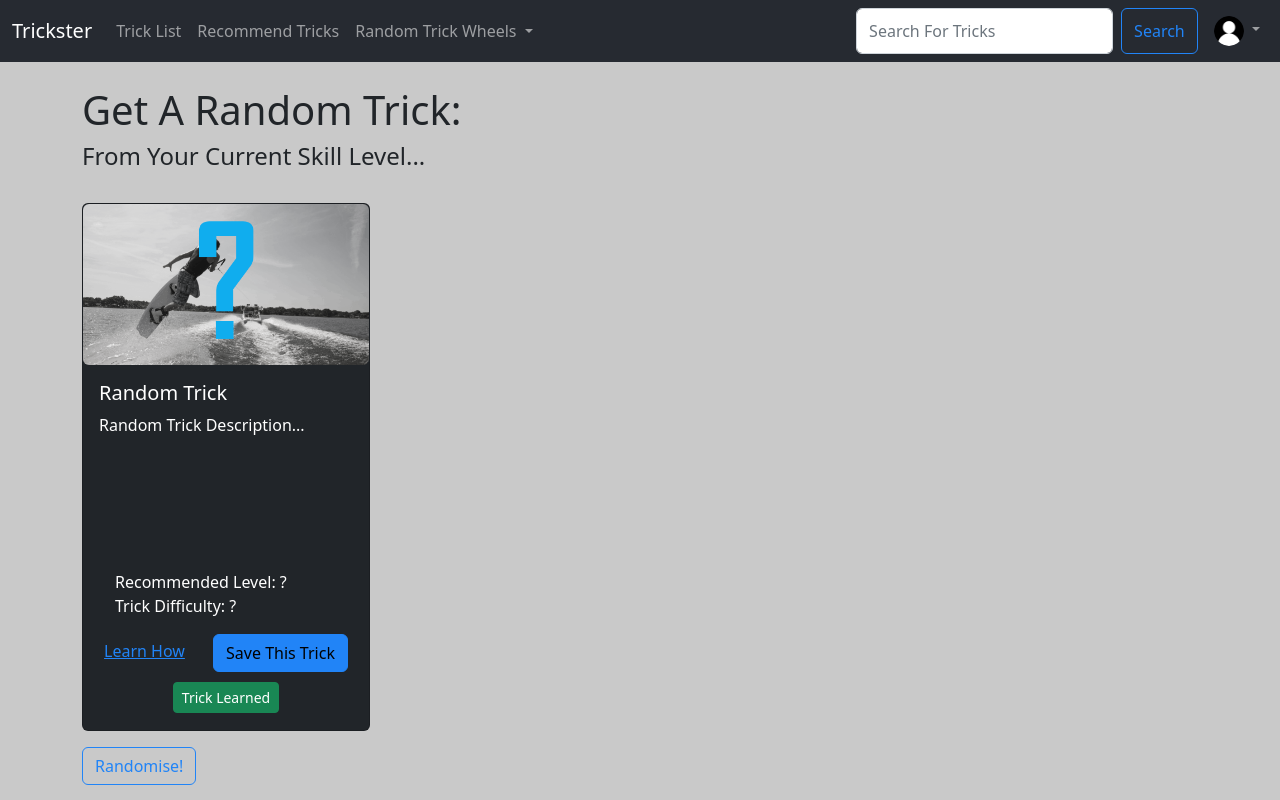
After one commit to KonaHay/Trickster, a Django app: page /random_trick_skill_based/1 in a window 1280 px wide. The commit adds this page. Run offline with Django 4.2, Linux system fonts and the light colour scheme; a user stored in the database is signed in; some libraries are stand-ins or nearby versions.

Commit message:
Added Random Trick Pages + Added random trick pages. + Trick card images now rounded. + Adjusted navbar.

```diff
--- a/TricksterMain/templates/main/navbar.html
+++ b/TricksterMain/templates/main/navbar.html
@@ -7,44 +7,31 @@
       </button>
       <div class="collapse navbar-collapse" id="navbarSupportedContent">
         <ul class="navbar-nav me-auto mb-2 mb-lg-0">
-          <!-- Only If Admin User -->
-          {% if request.user.is_superuser %}
+          {% if request.user.is_authenticated %}
+            <li class="nav-item">
+              <a class="nav-link" href="{%url 'trick-list'%}">Trick List</a>
+            </li>
+            <li class="nav-item">
+              <a class="nav-link" href="{%url 'recommend-trick' request.user.UserID %}">Recommend Tricks</a>
+            </li>
             <li class="nav-item dropdown">
-              <a class="nav-link dropdown-toggle" href="#" role="button" data-bs-toggle="dropdown" aria-expanded="false">
-                Tricks
+              <a class="nav-link dropdown-toggle" href="#" id="randomDropdown" role="button" data-bs-toggle="dropdown" aria-expanded="false">
+                Random Trick Wheels
               </a>
-              <ul class="dropdown-menu">
-                <li><a class="dropdown-item" href="{%url 'trick-list'%}">Trick List</a></li>
-                <li><hr class="dropdown-divider"></li>
-                <li></li><a class="dropdown-item" href="{%url 'add-trick'%}">Add Trick</a></li>
+              <ul class="dropdown-menu" aria-labelledby="randomDropdown">
+                <li><a class="dropdown-item" href="{% url 'random-trick' %}">Random Trick</a></li>
+                <li><a class="dropdown-item" href="{%url 'random-trick-skill-based' request.user.UserID %}">Random Trick (Skill Based)</a></li>
+                <li><a class="dropdown-item" href="{%url 'random-trick-skill-based' request.user.UserID %}">Random Trick (Learned)</a></li>
               </ul>
             </li>
           {% else %}
             <li class="nav-item">
               <a class="nav-link" href="{%url 'trick-list'%}">Trick List</a>
             </li>
-          {% endif %}
-          {% if request.user.is_authenticated %}
             <li class="nav-item">
-              <a class="nav-link" href="{%url 'recommend-trick' request.user.UserID %}">Recommend Tricks</a>
-            </li>
-          {% else %}
-            <li class="nav-item">
-              <a class="nav-link" href="{%url 'register_user'%}">Register</a>
-            </li>
-            <li class="nav-item">
-              <a class="nav-link" href="{%url 'login'%}">Login</a>
+              <a class="dropdown-item" href="{%url 'random-trick' %}">Random Trick</a>
             </li>
           {% endif %}
-
-
-          <!-- Only If Admin User -->
-          {% if request.user.is_superuser %}
-            <li class="nav-item">
-              <a class="nav-link" href="{%url 'admin-db'%}">Admin Panel</a>
-            </li>
-          {% endif %}
-
         </ul>
         <div class="navbar-nav ml-auto gap-2">
           <form class="d-flex" method="POST" action="{% url 'search-trick' %}">
@@ -74,9 +61,21 @@
             <ul class="dropdown-menu dropdown-menu-end dropdown-menu-dark" aria-labelledby="navbarScrollingDropdown">
               <li><a class="dropdown-item" href="{%url 'profile' request.user.UserID %}">My profile</a></li>
               <li><a class="dropdown-item" href="#">Settings</a></li>
+              <!-- Only If Admin User -->
+              {% if request.user.is_superuser %}
+                <li><hr class="dropdown-divider"></li>
+                <li><a class="dropdown-item" href="{%url 'add-trick'%}">Add Trick</a></li>
+                <li>
+                  <a class="dropdown-item" href="{%url 'admin-db'%}">Admin Panel</a>
+                </li>
+              {% endif %}
               <li><hr class="dropdown-divider"></li>
               <li><a class="dropdown-item" href="{%url 'logout'%}">Logout</a></li>
             </ul>
+          </li>
+          {% else %}
+          <li class="nav-item">
+            <a class="nav-link" href="{%url 'login'%}">Login</a>
           </li>
           {% endif %}
 
--- /dev/null
+++ b/TricksterMain/templates/main/random_trick_skill_based.html
@@ -0,0 +1,78 @@
+{% extends 'main/base.html' %}
+{% load static %}
+
+{% block content  %}
+
+  {% if user.is_authenticated %}
+    {% if random_trick %}
+
+      <h1>Your Random Trick:</h1>
+      <h4>From Your Current Skill Level...</h4>
+      </br>
+      <!-- I will aim to put this section of code into its own function as it's also used in search_trick & recommended Trick -->
+      {% with random_trick|first as trick %}
+        <div class="card text-bg-dark mb-3" style="width: 18rem; height: 33rem;">
+          {% if trick.TrickImg %}
+            <img src="{{ trick.TrickImg.url }}" class="img-fluid rounded" alt="trick cover image">
+          {% else %}
+            <img src="{% static 'trickster/images/TrickListDefault.png' %}" class="img-fluid rounded" alt="default trick cover image">
+          {% endif %}
+          <div class="card-body">
+            <h5 class="card-title">{{ trick }}</h5>
+            <p class="card-text">{{ trick.TrickDiscription|truncatechars:180 }}</p>
+          </div>
+          <ul class="list-group-dark list-group-flush">
+            <li class="list-group-item">Recommended Level: {{ trick.TrickRecLevel }}</li>
+            <li class="list-group-item">Trick Difficulty: {{ trick.TrickDifficulty }}</li>
+          </ul>
+          <div class="card-body-dark text-center gap-3" style="height: 3rem">
+            <a href="{% url 'show-trick' trick.TrickID %}" class="card-link me-md-4">Learn How</a>
+            <a href="#" class="btn btn-primary">Save This Trick</a>
+          </div>
+          <div class="card-body-dark text-center gap-3" style="height: 3rem">
+            <form action="{% url 'learned-trick' request.user.UserID %}" method="POST">
+              {%  csrf_token %}
+              <button type="submit", name="trick_id", value="{{trick.TrickID}}", class="btn btn-success btn-sm">Trick Learned</button>
+            </form>
+          </div>
+        </div>
+      {% endwith %}
+      <form class="d-flex" method="POST" action="{% url 'random-trick-skill-based' request.user.UserID %}">
+        {% csrf_token %}
+        <input type="hidden" name="randomise" value="randomise">
+        <button class="btn btn-outline-primary" value="" type="submit">Randomise Again!</button>
+      </form>
+
+    {% else %}
+
+      <h1>Get A Random Trick:</h1>
+      <h4>From Your Current Skill Level...</h4>
+      </br>
+      <div class="card text-bg-dark mb-3" style="width: 18rem; height: 33rem;">
+          <img src="{% static 'trickster/images/RandomTrickImg.png' %}" class="img-fluid rounded" alt="default trick cover image">
+        <div class="card-body">
+          <h5 class="card-title">Random Trick</h5>
+          <p class="card-text">Random Trick Description...</p>
+        </div>
+        <ul class="list-group-dark list-group-flush">
+          <li class="list-group-item">Recommended Level: ?</li>
+          <li class="list-group-item">Trick Difficulty: ?</li>
+        </ul>
+        <div class="card-body-dark text-center gap-3" style="height: 3rem">
+          <a href="#" class="card-link me-md-4">Learn How</a>
+          <a href="#" class="btn btn-primary">Save This Trick</a>
+        </div>
+        <div class="card-body-dark text-center gap-3" style="height: 3rem">
+
+            <button class="btn btn-success btn-sm">Trick Learned</button>
+        </div>
+      </div>
+      <form class="d-flex" method="POST" action="{% url 'random-trick-skill-based' request.user.UserID %}">
+        {% csrf_token %}
+        <input type="hidden" name="randomise" value="randomise">
+        <button class="btn btn-outline-primary" value="" type="submit">Randomise!</button>
+      </form>
+
+    {% endif %}
+  {% endif %}
+{% endblock %}
--- a/TricksterMain/templates/main/show_trick.html
+++ b/TricksterMain/templates/main/show_trick.html
@@ -25,9 +25,9 @@
                     <h1 class="display-6"><strong>How To {{ trick }}:</strong></h1>
                     <div class="imgContainer">
                     {% if trick.TrickImg %}
-                        <img src="{{ trick.TrickImg.url }}" class="img-fluid" alt="trick cover image">
+                        <img src="{{ trick.TrickImg.url }}" class="img-fluid rounded" alt="trick cover image">
                     {% else %}
-                        <img src="{% static 'trickster/images/TrickListDefault.png' %}" class="img-fluid" alt="default trick cover image">
+                        <img src="{% static 'trickster/images/TrickListDefault.png' %}" class="img-fluid rounded" alt="default trick cover image">
                     {% endif %}
                     </div></br>
                     <p class="h6">Trick Discription: </p>
--- a/TricksterMain/templates/main/trick_list.html
+++ b/TricksterMain/templates/main/trick_list.html
@@ -16,9 +16,9 @@
             <div class="card text-bg-dark mb-3" style="width: 18rem; height: 30rem;">
           {% endif %}
             {% if trick.TrickImg %}
-              <img src="{{ trick.TrickImg.url }}" class="img-fluid" alt="trick cover image">
+              <img src="{{ trick.TrickImg.url }}" class="img-fluid rounded" alt="trick cover image">
             {% else %}
-              <img src="{% static 'trickster/images/TrickListDefault.png' %}" class="img-fluid" alt="default trick cover image">
+              <img src="{% static 'trickster/images/TrickListDefault.png' %}" class="img-fluid rounded" alt="default trick cover image">
             {% endif %}
             <div class="card-body">
               <h5 class="card-title">
--- a/TricksterMain/urls.py
+++ b/TricksterMain/urls.py
@@ -12,5 +12,7 @@ urlpatterns = [
     path('delete_trick/<trick_id>', views.delete_trick, name='delete-trick'),
     path('recommend_trick/<int:pk>', views.recommend_trick, name='recommend-trick'),
     path('learned_trick/<int:pk>', views.learned_trick, name='learned-trick'),
+    path('random_trick', views.random_trick, name='random-trick'),
+    path('random_trick_skill_based/<int:pk>', views.random_trick_skill_based, name='random-trick-skill-based'),
     path('admin_db', views.admin_db, name='admin-db'),
 ]
--- a/TricksterMain/views.py
+++ b/TricksterMain/views.py
@@ -7,6 +7,7 @@ from django.contrib import messages
 from django.contrib.auth.decorators import login_required, permission_required
 from django.core.paginator import Paginator
 
+from random import shuffle
 
 from .models import Trick, SkillLevel
 from .forms import TrickForm
@@ -60,7 +61,6 @@ def trick_list(request):
 # View for recommending tricks to users
 def recommend_trick(request, pk):
   if request.user.is_authenticated:
-
     profile = User_Profile.objects.get(User_id=pk)
     user_skill_level = profile.SkillLevel
     user_ability = profile.UserDifficultyLevel
@@ -76,8 +76,44 @@ def recommend_trick(request, pk):
 
     recommend_tricks = Trick.objects.filter(filters).order_by('TrickName')
 
+    #Try to use paginator to put tricks into a carosel.
+
 
     return render(request, 'main/recommend_trick.html', {'recommend_tricks': recommend_tricks, 'profile': profile,})
+  else:
+    messages.success(request, ("You Must Be Logged In To See This Page!"))
+    return HttpResponseRedirect('/home')
+
+# ======================================================================================================================================
+
+def random_trick(request):
+  if request.method == "POST":
+
+    randomised_tricks = Trick.objects.all().order_by('?')
+
+    return render(request, 'main/random_trick.html', {'randomised_tricks':randomised_tricks,})
+  else:
+    return render(request, 'main/random_trick.html', {})
+
+# ======================================================================================================================================
+
+def random_trick_skill_based(request, pk):
+  if request.user.is_authenticated:
+    if request.method == "POST":
+      profile = User_Profile.objects.get(User_id=pk)
+      user_skill_level = profile.SkillLevel
+      user_ability = profile.UserDifficultyLevel
+      user_learned_tricks = profile.LearnedTricks
+
+      filters = models.Q()
+
+      filters &= models.Q(TrickRecLevel=user_skill_level) & models.Q(TrickDifficulty=user_ability)
+
+      random_trick = Trick.objects.filter(filters).order_by('?')
+
+      return render(request, 'main/random_trick_skill_based.html', {'random_trick': random_trick, 'profile': profile,})
+    else:
+      return render(request, 'main/random_trick_skill_based.html', {})
   else:
     messages.success(request, ("You Must Be Logged In To See This Page!"))
     return HttpResponseRedirect('/home')
--- a/static/trickster/sass/trickster.scss
+++ b/static/trickster/sass/trickster.scss
@@ -28,3 +28,20 @@ $theme-colors: map-merge($custom-theme-colors, $theme-colors);
 
 // import bootstrap
 @import '../../../node_modules/bootstrap/scss/bootstrap';
+
+// Currently Not Working.
+.text-underline-hover {
+  text-decoration: none;
+}
+
+.text-underline-hover:hover {
+  text-decoration: underline;
+}
+
+a:not([class]) {
+  text-decoration: none;
+}
+
+a:not([class]):hover {
+  text-decoration: underline;
+}
```
Also changed, not shown: TricksterMain/templates/main/random_trick.html (added, +76 -0 lines), TricksterMain/templates/main/recommend_trick.html (+5 -3 lines), Users/templates/authentication/login.html (+8 -17 lines), Users/templates/user_pages/profile.html (+35 -4 lines), db.sqlite3, static/trickster/css/trickster.min.css, static/trickster/images/RandomTrickImg.png (added), 1 other file.
